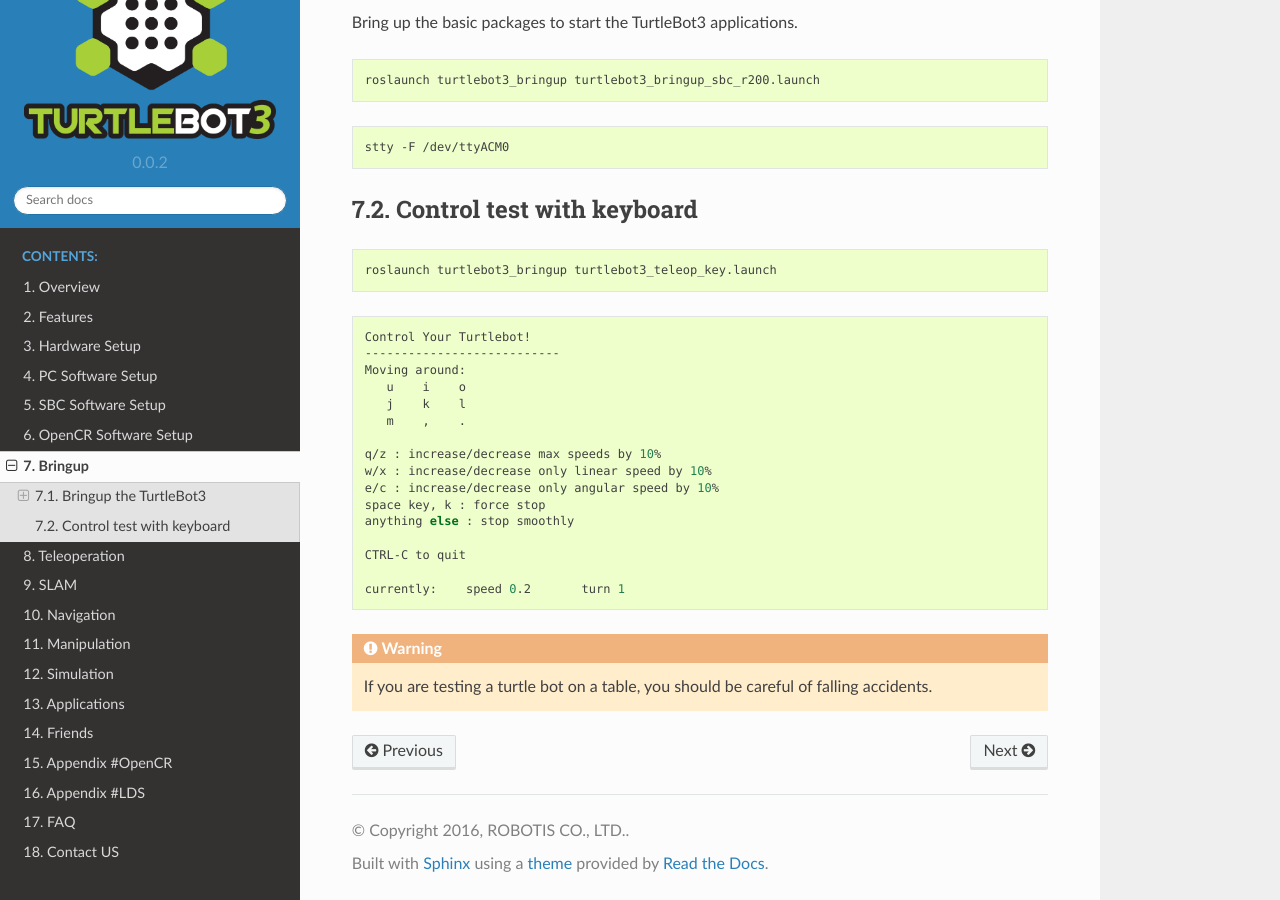
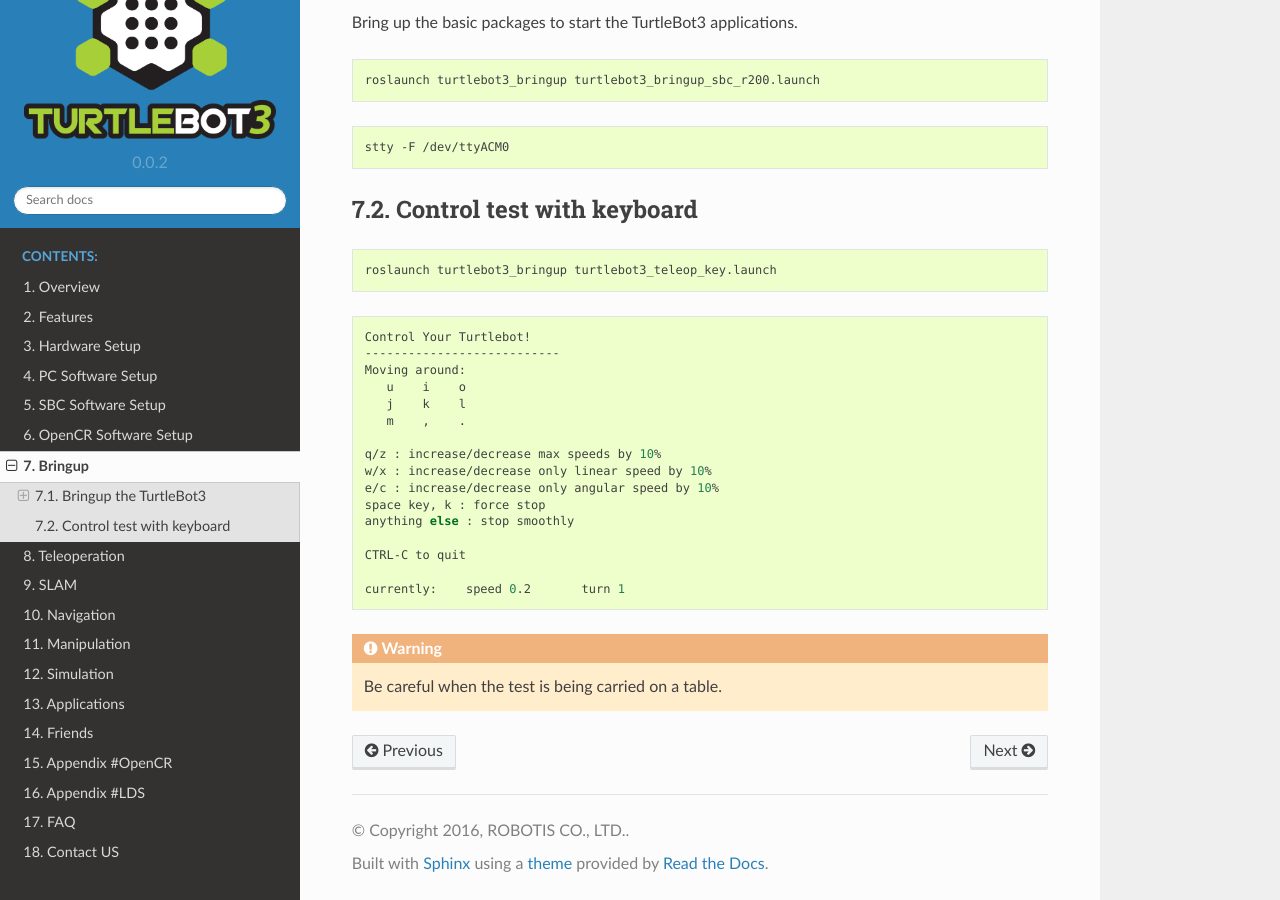
Before and after one commit to shivharis/turtlebot3_wiki, a Sphinx documentation site: the page built from docs/source/bringup.rst, in a window 1280 px wide and 900 px high, scrolled down 703 px. Built offline with Sphinx 7.4.7 and the Read the Docs theme 2.0.0, drawn with Linux system fonts in a browser that asks for light colours.

Commit message:
Update bringup.rst

```diff
--- a/docs/source/bringup.rst
+++ b/docs/source/bringup.rst
@@ -71,4 +71,4 @@
 
   currently:	speed 0.2	turn 1
 
-.. WARNING:: If you are testing a turtle bot on a table, you should be careful of falling accidents.
+.. WARNING:: Be careful when the test is being carried on a table.
```
